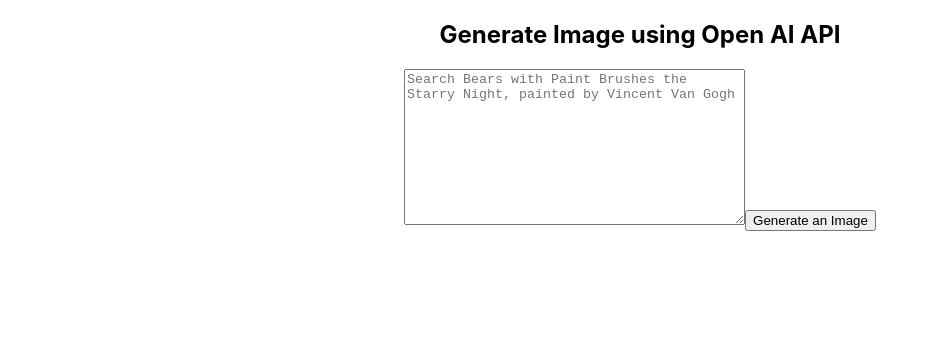
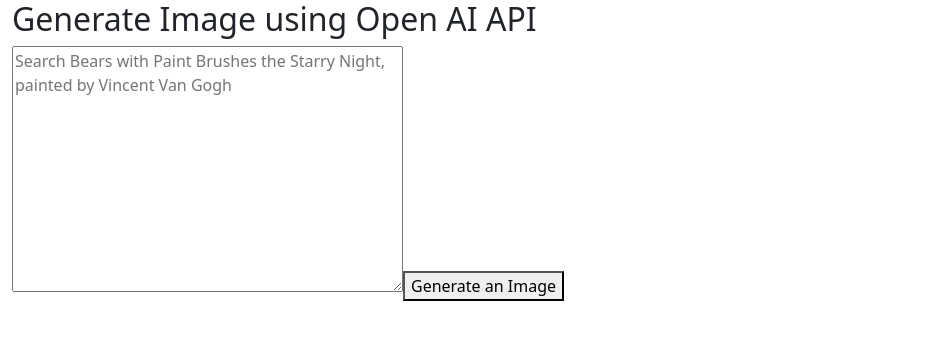
Before and after one commit to google-boy/search-picture, a React (Create React App) app: page / in a window 1280 px wide. Shown: the top 340 px of the page, without its empty margins (0-927 px from the left). Built offline with nearby package versions, Linux system fonts and the light colour scheme.

Commit message:
Add bootstrap and react-bootstrap

```diff
--- a/package.json
+++ b/package.json
@@ -6,8 +6,10 @@
     "@testing-library/jest-dom": "^5.16.5",
     "@testing-library/react": "^13.4.0",
     "@testing-library/user-event": "^13.5.0",
+    "bootstrap": "^5.2.3",
     "openai": "^3.1.0",
     "react": "^18.2.0",
+    "react-bootstrap": "^2.6.0",
     "react-dom": "^18.2.0",
     "react-scripts": "5.0.1",
     "web-vitals": "^2.1.4"
--- a/src/App.js
+++ b/src/App.js
@@ -1,6 +1,6 @@
 import { Configuration, OpenAIApi } from "openai";
 import { useState } from "react";
-import './App.css'
+import Container from "react-bootstrap/Container";
 
 function App() {
   const [prompt, setPrompt] = useState('')
@@ -20,7 +20,7 @@
   }
 
   return (
-    <div className="App">
+    <Container fluid className="App">
       <>
         <h2>Generate Image using Open AI API</h2>
         <textarea
@@ -32,7 +32,7 @@
         />
         <button onClick={generateImage}>Generate an Image</button>
       </>
-    </div>
+    </Container>
   )
 }
 
--- a/src/index.js
+++ b/src/index.js
@@ -1,6 +1,7 @@
 import React from 'react';
 import ReactDOM from 'react-dom/client';
 import './index.css';
+import 'bootstrap/dist/css/bootstrap.min.css'
 import App from './App';
 import reportWebVitals from './reportWebVitals';
 
```
Also changed, not shown: 1 other file (tests, documents, lock files or other folders).
